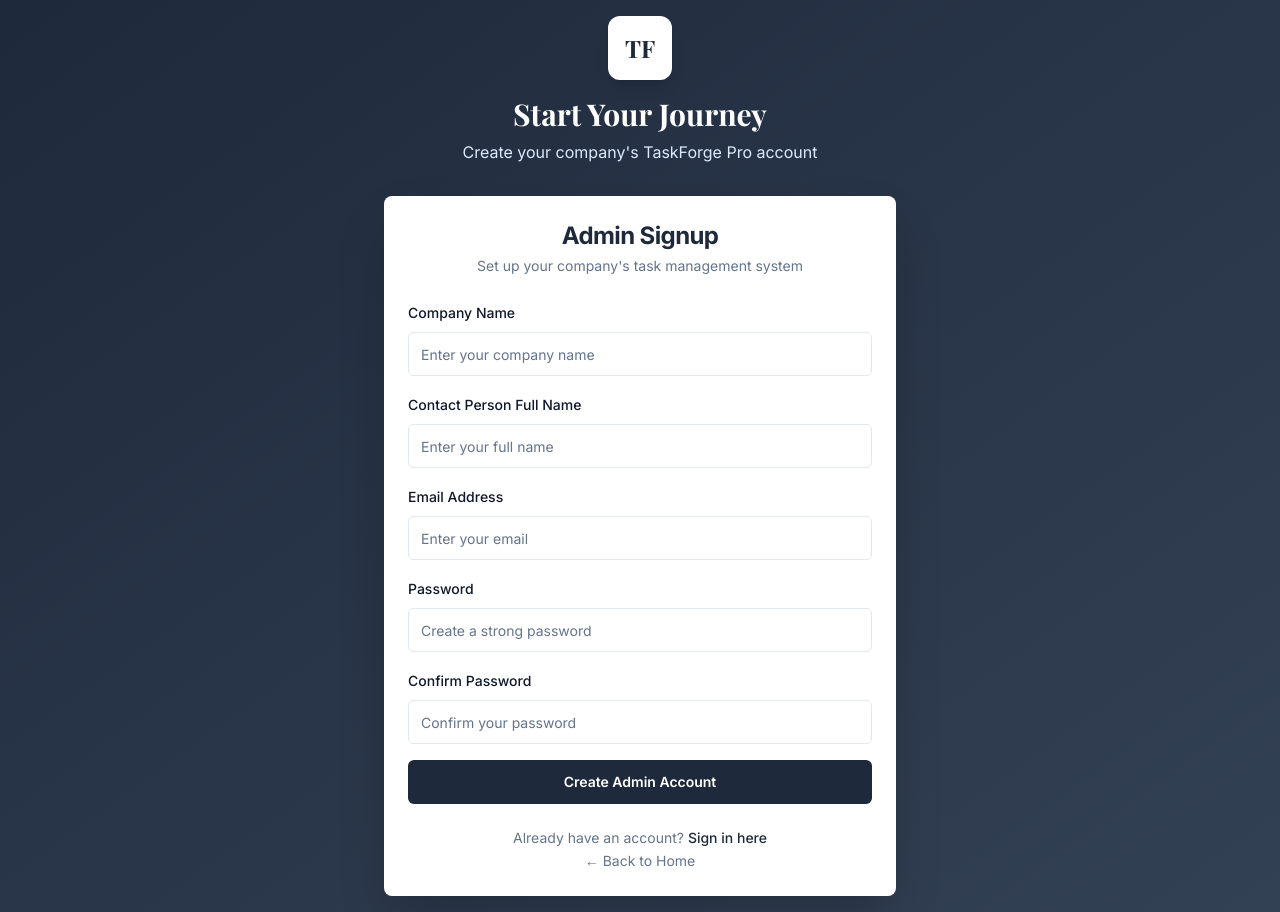
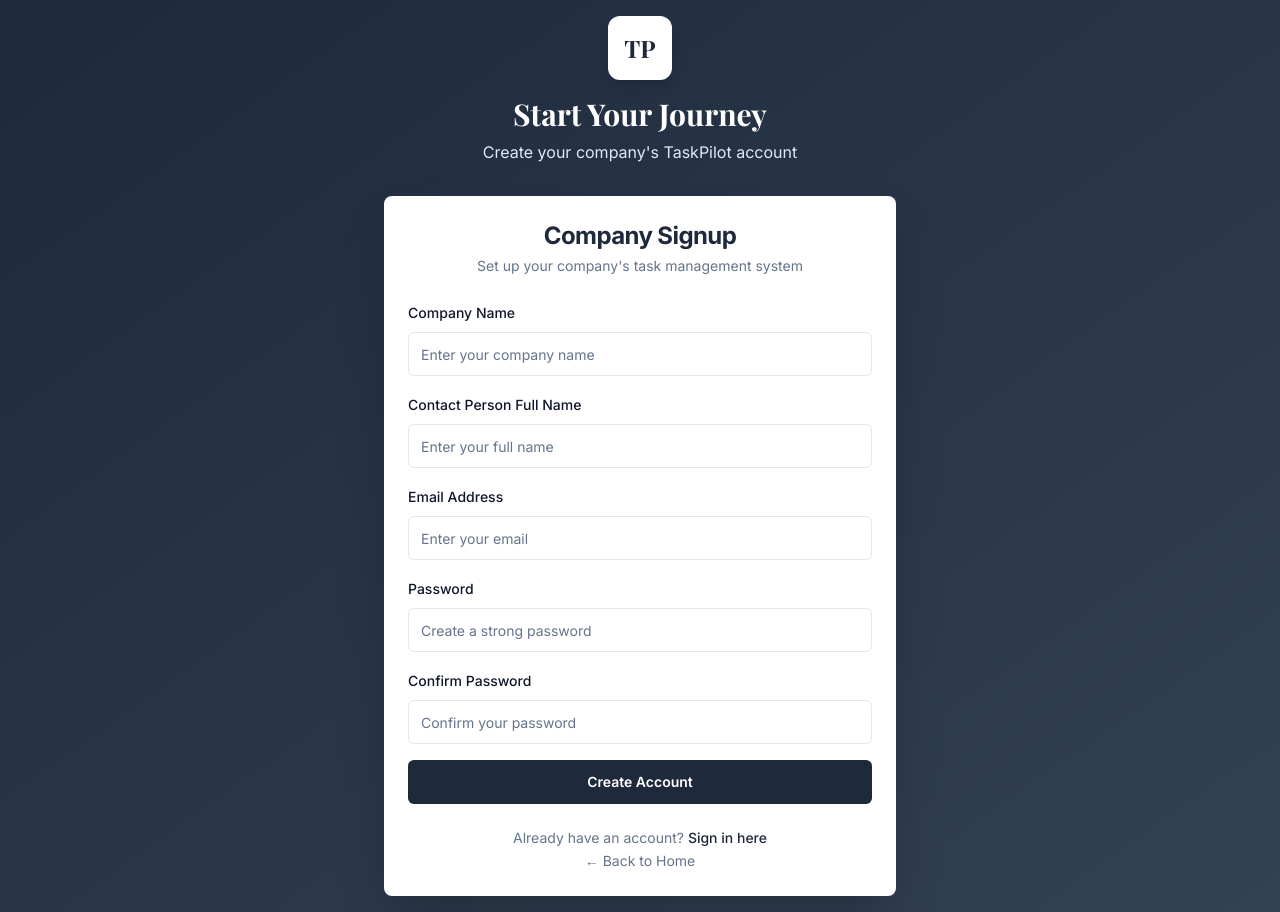
Before and after one commit to devdixit-dev/TaskPilot, a React (Vite) app in the folder frontend/: page /admin-signup in a window 1280 px wide. Built offline with nearby package versions, Linux system fonts and the light colour scheme.

Commit message:
change name and routes

```diff
--- a/frontend/src/pages/AdminSignup.tsx
+++ b/frontend/src/pages/AdminSignup.tsx
@@ -78,15 +78,15 @@ const AdminSignup = () => {
       <div className="w-full max-w-lg">
         <div className="text-center mb-8">
           <div className="w-16 h-16 bg-white rounded-xl flex items-center justify-center mx-auto mb-4 shadow-lg">
-            <span className="font-playfair font-bold text-2xl text-primary">TF</span>
+            <span className="font-playfair font-bold text-2xl text-primary">TP</span>
           </div>
           <h1 className="font-playfair font-bold text-3xl text-white">Start Your Journey</h1>
-          <p className="text-blue-100 mt-2">Create your company's TaskForge Pro account</p>
+          <p className="text-blue-100 mt-2">Create your company's TaskPilot account</p>
         </div>
 
         <Card className="shadow-2xl border-0">
           <CardHeader className="space-y-1">
-            <CardTitle className="text-2xl font-bold text-center text-primary">Admin Signup</CardTitle>
+            <CardTitle className="text-2xl font-bold text-center text-primary">Company Signup</CardTitle>
             <CardDescription className="text-center">
               Set up your company's task management system
             </CardDescription>
@@ -168,7 +168,7 @@ const AdminSignup = () => {
                 className="w-full h-11 bg-primary hover:bg-primary-light font-semibold mt-6"
                 disabled={loading}
               >
-                {loading ? 'Creating Account...' : 'Create Admin Account'}
+                {loading ? 'Creating Account...' : 'Create Account'}
               </Button>
             </form>
 
--- a/frontend/src/pages/Index.tsx
+++ b/frontend/src/pages/Index.tsx
@@ -78,9 +78,9 @@ const Index = () => {
                 onClick={() => navigate('/admin-signup')}
                 variant="outline"
                 size="lg"
-                className="border-white text-white hover:bg-white hover:text-primary font-semibold px-8 py-3"
+                className="bg-white text-primary hover:bg-gray-100 font-semibold px-8 py-3"
               >
-                Start Free Trial
+                Register Your Account
               </Button>
             </div>
           </div>
--- a/frontend/src/pages/Login.tsx
+++ b/frontend/src/pages/Login.tsx
@@ -96,10 +96,10 @@ const Login = () => {
       <div className="w-full max-w-md">
         <div className="text-center mb-8">
           <div className="w-16 h-16 bg-white rounded-xl flex items-center justify-center mx-auto mb-4 shadow-lg">
-            <span className="font-playfair font-bold text-2xl text-primary">TF</span>
+            <span className="font-playfair font-bold text-2xl text-primary">TP</span>
           </div>
           <h1 className="font-playfair font-bold text-3xl text-white">Welcome Back</h1>
-          <p className="text-blue-100 mt-2">Sign in to your TaskForge Pro account</p>
+          <p className="text-blue-100 mt-2">Sign in to your TaskPilot account</p>
         </div>
 
         <Card className="shadow-2xl border-0">
@@ -157,7 +157,7 @@ const Login = () => {
 
             <div className="mt-6 text-center">
               <p className="text-sm text-muted-foreground">
-                Need an admin account?{' '}
+                Need to register account?{' '}
                 <Link to="/admin-signup" className="text-primary hover:underline font-medium">
                   Sign up here
                 </Link>
```
